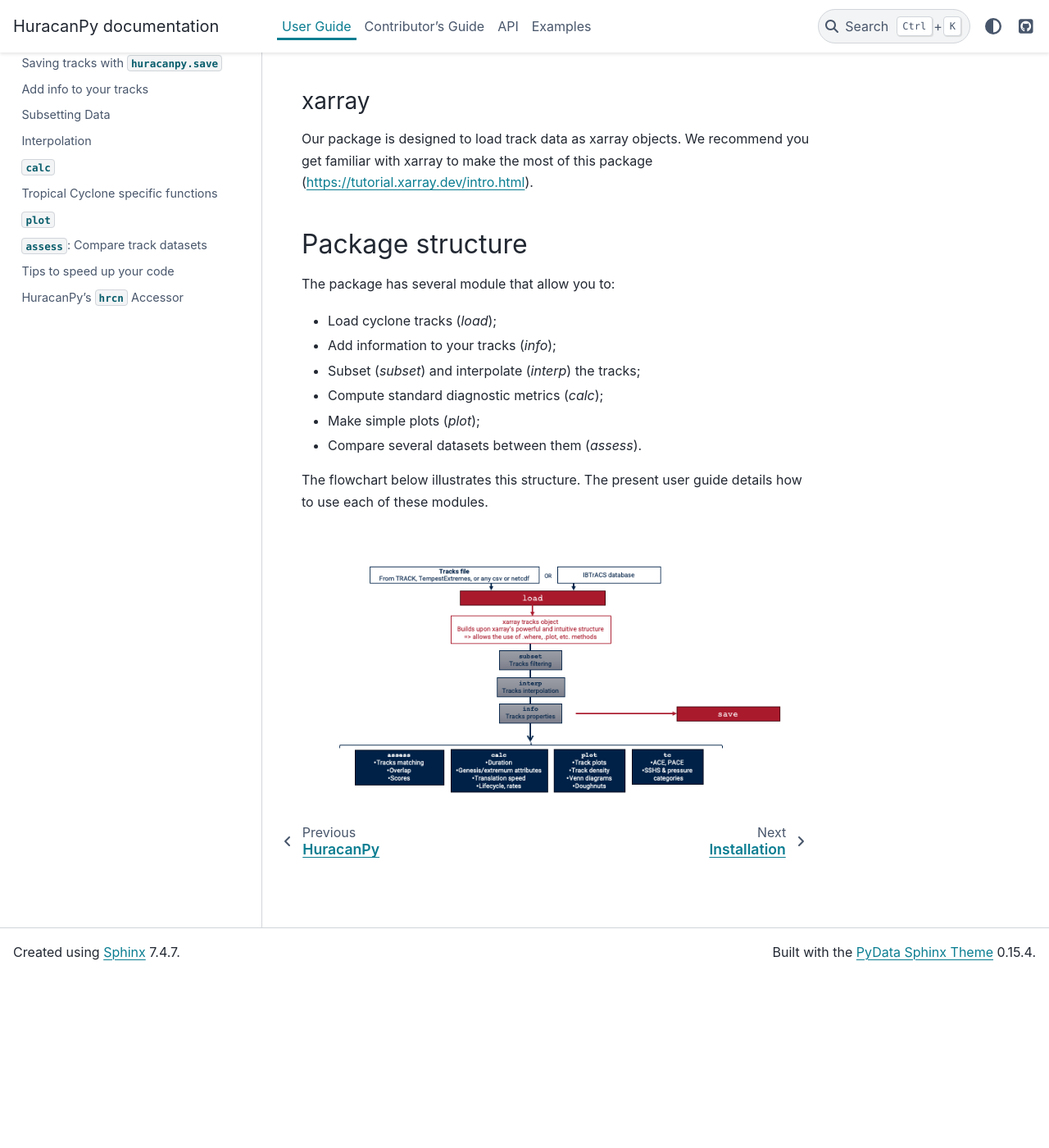
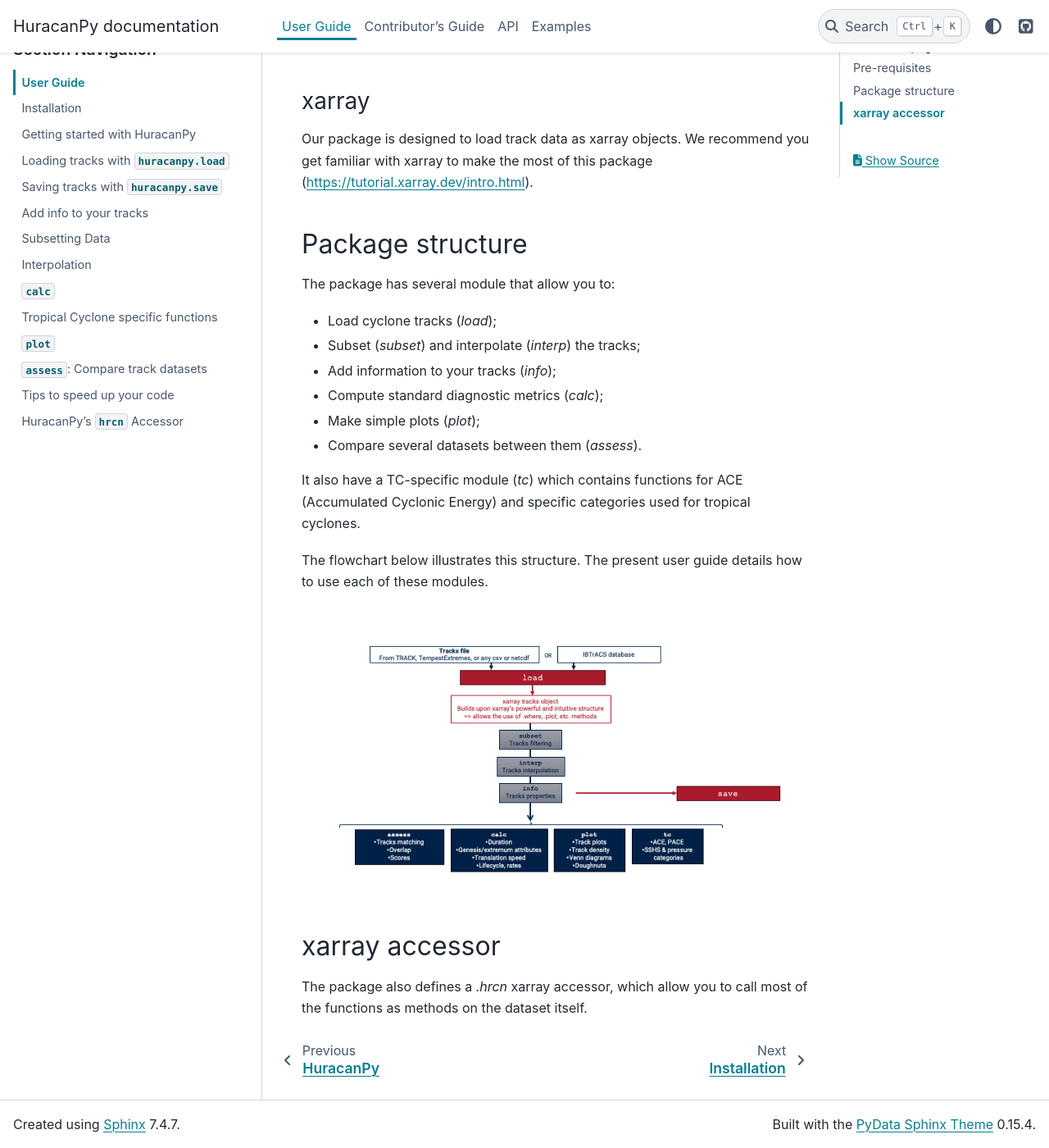
Before and after one commit to Huracan-project/huracanpy, a Sphinx documentation site: the page built from docs/user_guide/index.rst, in a window 1280 px wide and 1400 px high, scrolled down 210 px. Shown: the whole window at 82% size. Built offline with Sphinx 7.4.7 and the PyData theme 0.15.4, drawn with Linux system fonts in a browser that asks for light colours; pages that are not in the unit, such as notebooks, are missing from menus.

Commit message:
Update user guide landing page

```diff
--- a/docs/user_guide/index.rst
+++ b/docs/user_guide/index.rst
@@ -18,11 +18,13 @@ Package structure
 The package has several module that allow you to:
 
 * Load cyclone tracks (`load`);
+* Subset (`subset`) and interpolate (`interp`) the tracks;
 * Add information to your tracks (`info`);
-* Subset (`subset`) and interpolate (`interp`) the tracks;
-* Compute standard diagnostic metrics  (`calc`);
+* Compute standard diagnostic metrics (`calc`);
 * Make simple plots (`plot`);
 * Compare several datasets between them (`assess`).
+
+It also have a TC-specific module (`tc`) which contains functions for ACE (Accumulated Cyclonic Energy) and specific categories used for tropical cyclones.
 
 The flowchart below illustrates this structure. The present user guide details how to use each of these modules.
 
@@ -30,6 +32,10 @@ The flowchart below illustrates this structure. The present user guide details h
   :width: 1000
   :alt: Alternative text
 
+xarray accessor
+---------------
+
+The package also defines a `.hrcn` xarray accessor, which allow you to call most of the functions as methods on the dataset itself.
 
 
 .. toctree::
```
